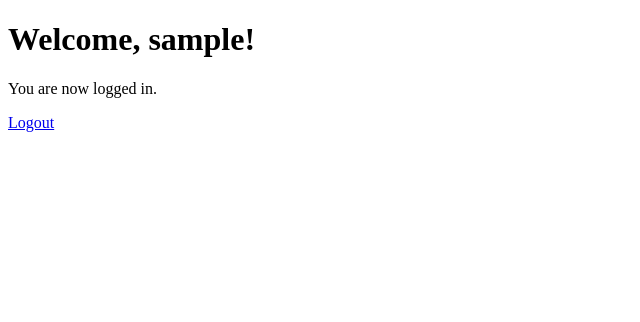
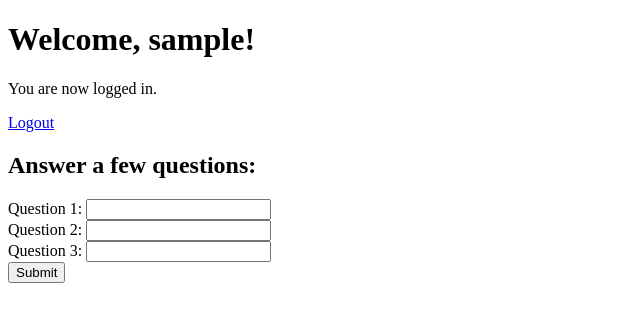
Before and after one commit to SrimanCode/our_project, a Flask app: a page that uses login/app.py in a window 1280 px wide. Shown: the top 322 px of the page, without its empty margins (0-640 px from the left). Run offline with Flask 3, Linux system fonts and the light colour scheme; the visitor is signed in with stand-in values (Sample User, id 1).

Commit message:
Added basic patient portal

```diff
--- a/login/app.py
+++ b/login/app.py
@@ -6,6 +6,12 @@ app.secret_key = "your_secret_key"  # Replace with a secret key for session mana
 # Simulated user data (replace with a real user database)
 users = {
     "admin": "password123",
+    "patient1": "patient1"
+}
+
+patient_details = {
+    "admin":1,
+    "patient1":0
 }
 
 @app.route('/')
@@ -39,14 +45,44 @@ def patient_login():
 def dashboard(name):
     if "user" in session:
         username = session["user"]
-        return render_template('dashboard.html', username=username)
+        if username in patient_details and patient_details[username] == 1:
+            return render_template('dashboard_with_video_upload.html', username=username)
+        else:
+            return render_template('dashboard_with_form.html', username=username)
     else:
         return redirect(url_for('patient_login'))
 
 @app.route('/logout')
 def logout():
     session.pop("user", None)
+    session.clear()
     return redirect(url_for('patient_login'))
+
+@app.route('/submit-answers', methods=['POST'])
+def submit_answers():
+    if "user" in session:
+        if request.method == 'POST':
+            question1 = request.form.get("question1")
+            question2 = request.form.get("question2")
+            question3 = request.form.get("question3")
+            # You can now process and store the answers as needed
+            return render_template('submission_success.html')
+    else:
+        return redirect(url_for('patient_login'))
+
+@app.route('/upload-video', methods=['POST'])
+def upload_video():
+    if "user" in session:
+        if request.method == 'POST':
+            # Handle the video upload here
+            uploaded_video = request.files['video']
+            if uploaded_video:
+                pass
+    else:
+        return redirect(url_for('patient_login'))
+
+
+
 
 if __name__ == '__main__':
     app.run(debug=True)
--- a/login/templates/dashboard.html
+++ b/login/templates/dashboard.html
@@ -7,5 +7,45 @@
     <h1>Welcome, {{ username }}!</h1>
     <p>You are now logged in.</p>
     <a href="{{ url_for('logout') }}">Logout</a>
+
+    <h2>Answer a few questions:</h2>
+
+    <button id="show-survey">Take Initial Survey</button>
+
+    <form id="survey-form" method="post" action="{{ url_for('submit_answers') }}" style="display: none;">
+        <label for="question1">Question 1:</label>
+        <input type="text" name="question1" id="question1" required><br>
+
+        <label for="question2">Question 2:</label>
+        <input type="text" name="question2" id="question2" required><br>
+
+        <label for="question3">Question 3:</label>
+        <input type="text" name="question3" id="question3" required><br>
+
+        <input type="submit" value="Submit">
+    </form>
+
+    <div id="success-message" style="display: none;">
+        <p>The initial survey has been recorded successfully.</p>
+        <button id="show-upload">Upload a Video</button>
+    </div>
+
+    <script>
+        document.getElementById("show-survey").addEventListener("click", function () {
+            document.getElementById("show-survey").style.display = "none";
+            document.getElementById("survey-form").style.display = "block";
+        });
+
+        document.getElementById("survey-form").addEventListener("submit", function (e) {
+            e.preventDefault(); // Prevent the form from submitting normally
+            // You can add code to handle the form submission here (e.g., send data to the server using AJAX)
+            document.getElementById("survey-form").style.display = "none";
+            document.getElementById("success-message").style.display = "block";
+        });
+
+        document.getElementById("show-upload").addEventListener("click", function () {
+            // Add your code here to handle the video upload
+        });
+    </script>
 </body>
 </html>
--- /dev/null
+++ b/login/templates/dashboard_with_form.html
@@ -0,0 +1,48 @@
+<!DOCTYPE html>
+<html>
+<head>
+    <title>Dashboard</title>
+</head>
+<body>
+    <h1>Welcome, {{ username }}!</h1>
+    <p>You are now logged in.</p>
+    <a href="{{ url_for('logout') }}">Logout</a>
+
+    <h2>Answer a few questions:</h2>
+
+    <form method="post" action="{{ url_for('submit_answers') }}">
+        <label for="question1">Question 1:</label>
+        <input type="text" name="question1" id="question1" required><br>
+
+        <label for="question2">Question 2:</label>
+        <input type="text" name="question2" id="question2" required><br>
+
+        <label for="question3">Question 3:</label>
+        <input type="text" name="question3" id="question3" required><br>
+
+        <input type="submit" value="Submit">
+    </form>
+
+    <script>
+        document.querySelector("form").addEventListener("submit", function (event) {
+            event.preventDefault(); // Prevent the form from submitting normally
+            // You can add code here to handle the form submission and show the success message
+            document.querySelector("form").style.display = "none";
+            document.getElementById("success-message").style.display = "block";
+            document.getElementById("video-upload-form").style.display = "block";
+        });
+    </script>
+
+    <div id="success-message" style="display: none;">
+        <p>The initial survey has been recorded successfully.</p>
+    </div>
+
+    <div id="video-upload-form" style="display: none;">
+        <h2>Upload a Video:</h2>
+        <form method="post" action="{{ url_for('upload_video') }}" enctype="multipart/form-data">
+            <input type="file" name="video" accept="video/*" required>
+            <input type="submit" value="Upload">
+        </form>
+    </div>
+</body>
+</html>
--- a/login/templates/patient_login.html
+++ b/login/templates/patient_login.html
@@ -4,7 +4,7 @@
     <title>Login</title>
 </head>
 <body>
-    <h1>Login</h1>
+    <h1>Patient Login</h1>
     <form method="post">
         <label for="username">Username:</label>
         <input type="text" name="username" id="username" required><br>
```
Also changed, not shown: login/templates/dashboard_with_video_upload.html (added, +26 -0 lines).
